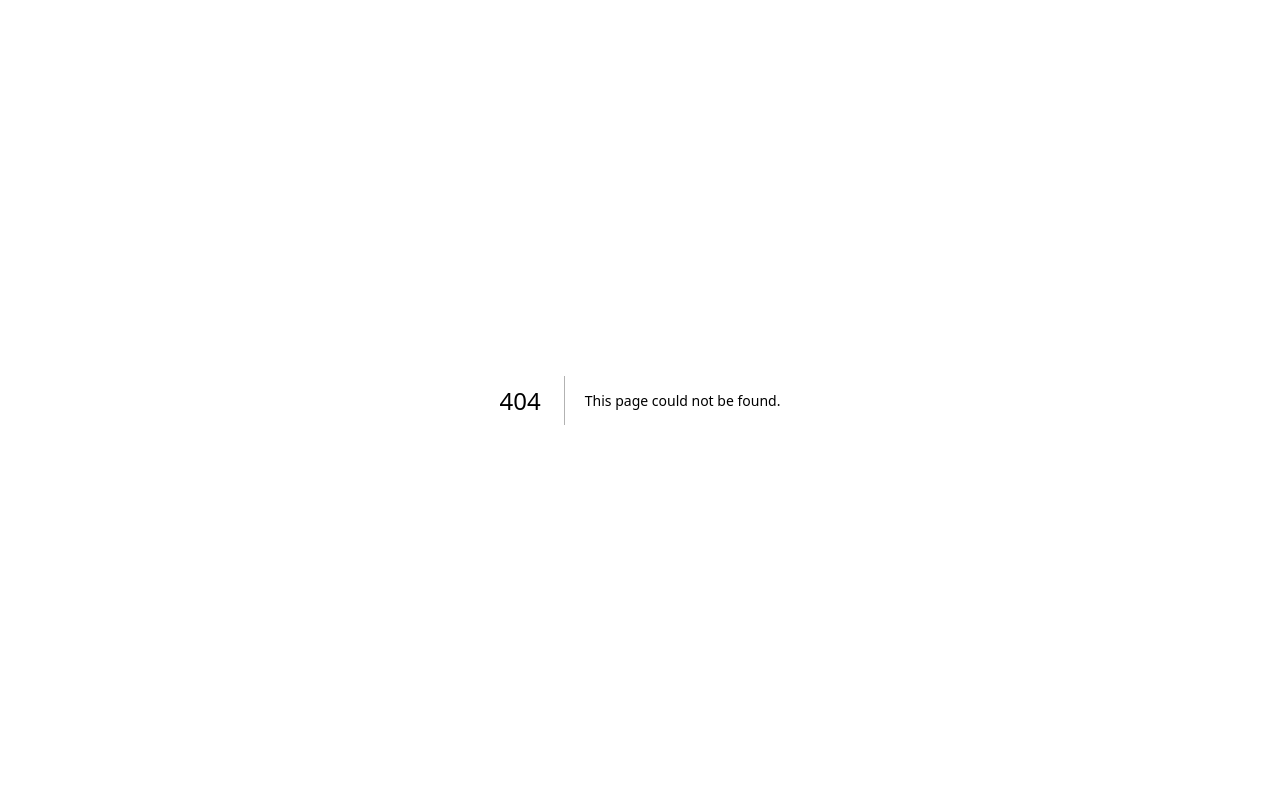
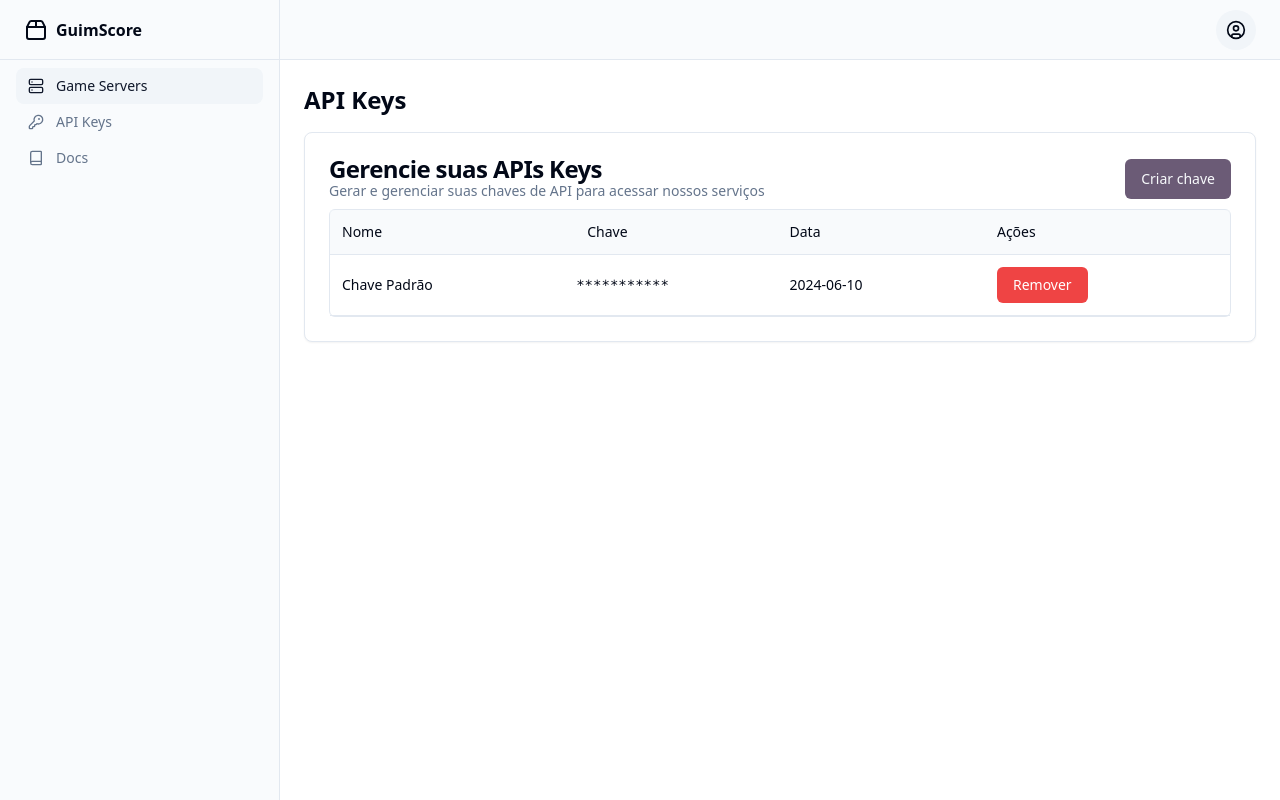
Before and after one commit to Faguim02/GuimScore, a Next.js app in the folder frontend/: page /dashboard/api-keys in a window 1280 px wide. Before the commit this address had no page. Built offline with nearby package versions, Linux system fonts and the light colour scheme.

Commit message:
feat: Adiciona página de chaves de API e atualiza página de servidor de jogo

```diff
--- /dev/null
+++ b/frontend/src/app/dashboard/api-keys/page.tsx
@@ -0,0 +1,78 @@
+"use client"
+
+import Link from 'next/link'
+import { useState } from 'react'
+import { useQuery, useMutation, useQueryClient } from '@tanstack/react-query'
+import { Button } from '@/components/ui/button'
+import { Card, CardContent, CardDescription, CardHeader, CardTitle } from '@/components/ui/card'
+import { Dialog, DialogContent, DialogDescription, DialogFooter, DialogHeader, DialogTitle, DialogTrigger } from '@/components/ui/dialog'
+import { Input } from '@/components/ui/input'
+import { Server, MoreVertical, Loader2 } from "lucide-react"
+import { GameServerService } from '@/service/gameServerService'
+import { GameServer } from '@/types'
+
+export default function Dashboarda() {
+
+    const [isCreateDialogOpen, setIsCreateDialogOpen] = useState(false)
+
+  return (
+    <div>
+        <h1 className="text-2xl font-bold mb-4">API Keys</h1>
+        <Card>
+          <CardHeader className="flex flex-row items-center justify-between space-y-0 pb-2">
+            <div>
+                <CardTitle>Gerencie suas APIs Keys</CardTitle>
+                <CardDescription>Gerar e gerenciar suas chaves de API para acessar nossos serviços</CardDescription>
+            </div>
+
+            <Dialog open={isCreateDialogOpen} onOpenChange={setIsCreateDialogOpen}>
+                <DialogTrigger asChild>
+                    <Button className='bg-brand-purple-100 hover:bg-brand-purple-200'>Criar chave</Button>
+                </DialogTrigger>
+                <DialogContent className="sm:max-w-[425px]">
+                    <DialogHeader>
+                        <DialogTitle>Criar chave</DialogTitle>
+                        <DialogDescription>Insira um nome para a chave.</DialogDescription>
+                    </DialogHeader>
+                    <div className="grid gap-4 py-4">
+                        <div className="grid grid-cols-4 items-center gap-4">
+                            <label htmlFor="name" className="text-right">Nome</label>
+                            <Input id="name" className="col-span-3" />
+                        </div>
+                    </div>
+                    <DialogFooter>
+                        <Button type="submit">Criar</Button>
+                    </DialogFooter>
+                </DialogContent>
+            </Dialog>
+          </CardHeader>
+          <CardContent>
+            <div className='border rounded-md'>
+                <table className="w-full text-sm">
+                    <thead className='bg-muted/50'>
+                        <tr className='border-b'>
+                            <th className="p-3 text-left font-medium">Nome</th>
+                            <th className="p-3 text-left font-medium">Chave</th>
+                            <th className="p-3 text-left font-medium">Data</th>
+                            <th className="p-3 text-left font-medium">Ações</th>
+                        </tr>
+                    </thead>
+                    <tbody>
+                        <tr className="border-b">
+                            <td className="p-3">Chave Padrão</td>
+                            <td className="font-mono">***********</td>
+                            <td className="p-3">2024-06-10</td>
+                            <td className="p-3">
+                                <Dialog>
+                                    <DialogTrigger className="bg-red-500 hover:bg-red-600 text-white rounded-md px-4 py-2">Remover</DialogTrigger>
+                                </Dialog>
+                            </td>
+                        </tr>
+                    </tbody>
+                </table>
+            </div>
+          </CardContent>
+        </Card>
+    </div>
+  )
+}
--- a/frontend/src/app/dashboard/game-server/[id]/page.tsx
+++ b/frontend/src/app/dashboard/game-server/[id]/page.tsx
@@ -154,6 +154,7 @@ export default function GameServerManagementPage({ params }: { params: { id: str
             <table className="w-full text-sm">
               <thead className="bg-muted/50">
                 <tr className="border-b">
+                  <th className="p-3 text-left font-medium">ID</th>
                   <th className="p-3 text-left font-medium">Chave</th>
                   <th className="p-3 text-left font-medium">Valor</th>
                   <th className="p-3 text-left font-medium">Ações</th>
@@ -162,6 +163,7 @@ export default function GameServerManagementPage({ params }: { params: { id: str
               <tbody>
                 {dataItems?.map((data) => (
                   <tr key={data.id} className="border-b">
+                    <td className="p-3 font-mono">{data.id}</td>
                     <td className="p-3 font-mono">{data.nameData}</td>
                     <td className="p-3">
                       <pre className="bg-gray-100 p-2 rounded-md text-xs">
@@ -198,6 +200,7 @@ export default function GameServerManagementPage({ params }: { params: { id: str
             <table className="w-full text-sm">
               <thead className="bg-muted/50">
                 <tr className="border-b">
+                  <th className="p-3 text-left font-medium">ID</th>
                   <th className="p-3 text-left font-medium">Nome da Lista</th>
                   <th className="p-3 text-left font-medium">Nº de Itens</th>
                   <th className="p-3 text-left font-medium">Ações</th>
@@ -206,6 +209,7 @@ export default function GameServerManagementPage({ params }: { params: { id: str
               <tbody>
                 {lists.map((list) => (
                   <tr key={list.id} className="border-b">
+                    <td className="p-3 font-mono">{list.id}</td>
                     <td className="p-3 font-medium">{list.name}</td>
                     <td className="p-3">{list.items.length}</td>
                     <td className="p-3">
```
